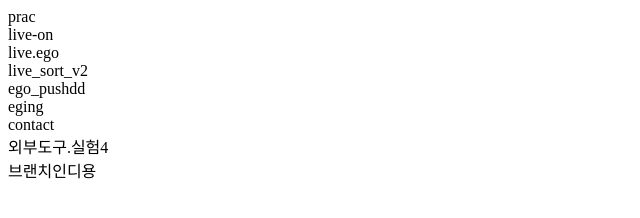
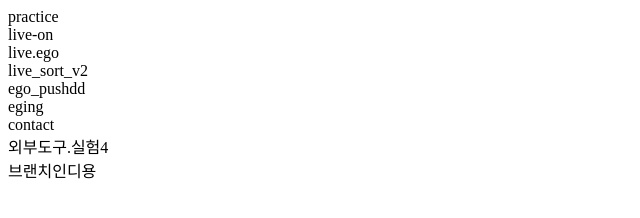
Before and after one commit to Jshtoc/sourcetree, a plain HTML site: page index.html in a window 1280 px wide. Shown: the full height of the page, 0-640 px from the left. Drawn offline with Linux system fonts and the light colour scheme.

Commit message:
긴급 교체

```diff
--- a/index.html
+++ b/index.html
@@ -7,7 +7,7 @@
     <title>Document</title>
   </head>
   <body>
-    <div>prac</div>
+    <div>practice</div>
     <div>live-on</div>
     <div>live.ego</div>
     <div>live_sort_v2</div>
```
